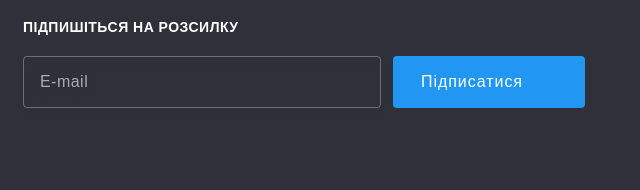
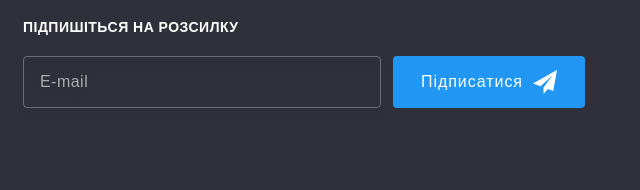
Before and after one commit to Galiactr/header_2, a plain HTML site: page index.html in a window 1280 px wide. Shown: the part 2479-2669 px from the top of the page, 640-1280 px from the left. Drawn offline with nearby package versions, Linux system fonts and the light colour scheme; a script that the page names is missing.

Commit message:
footer btn

```diff
--- a/index.html
+++ b/index.html
@@ -603,7 +603,7 @@
                         <button type="submit" class="subscription-form__submit">
                             Підписатися
                             <svg width="24" height="24" class="subscription-form__icon">
-                                <use href="./img/svg/symbol-defs.svg#icon-send"></use>
+                                <use href="./img/svg/icomoon_9/symbol-defs.svg#icon-icon-send_2"></use>
                             </svg>
                         </button>
                     </div>
```
